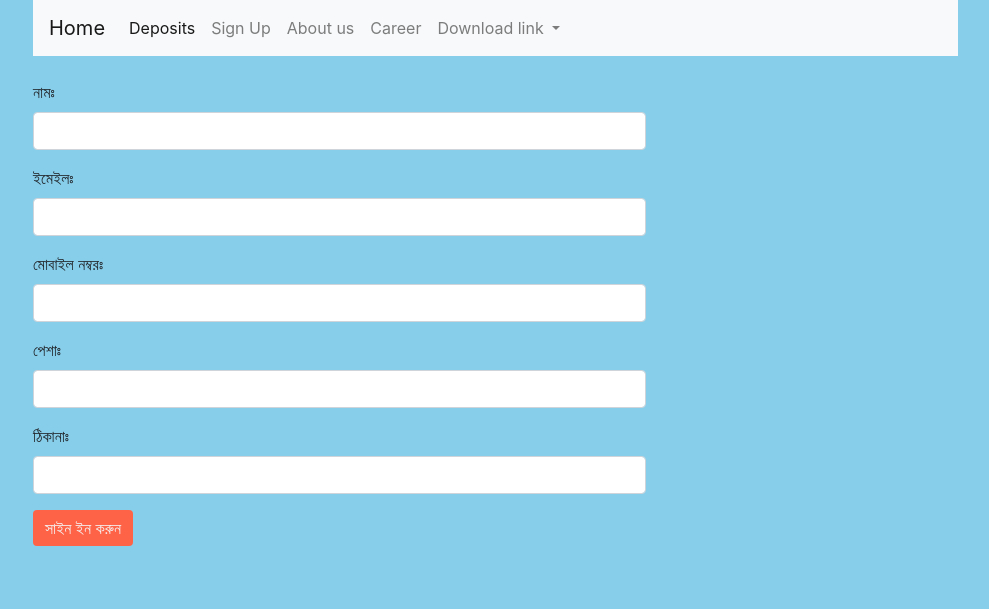
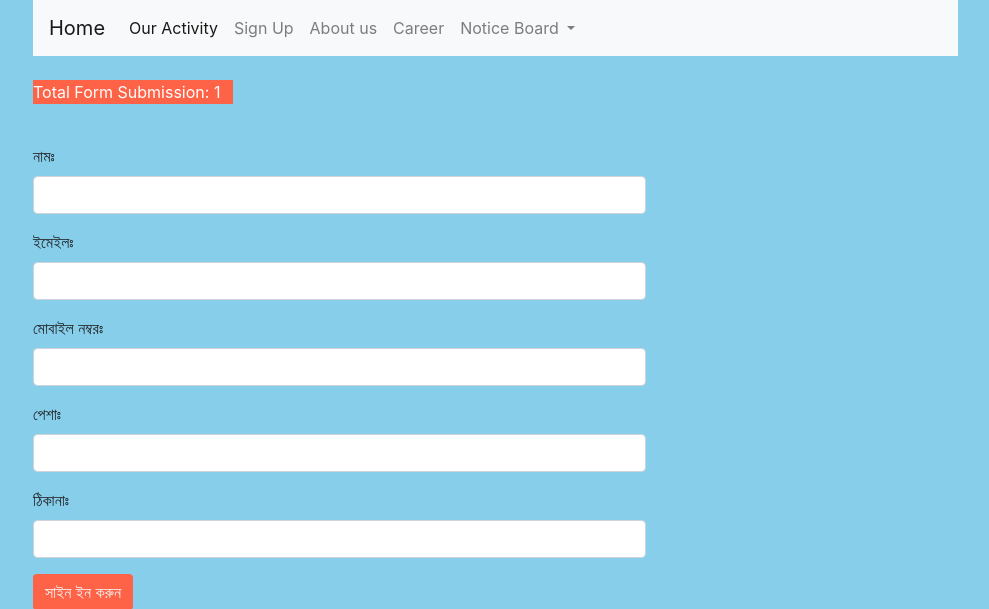
Before and after one commit to mimsha7/webfortest, a Django app: page /contact/ in a window 1280 px wide. Shown: the top 609 px of the page, without its empty margins (237-1226 px from the left). Run offline with Django 3.2, Linux system fonts and the light colour scheme; data comes from the database, SQL or seed files in the repository.

Commit message:
again update

```diff
--- a/webpages/models.py
+++ b/webpages/models.py
@@ -1,9 +1,16 @@
 from django.db import models
 
 # Create your models here.
+
 class Contact(models.Model):
+
      name = models.CharField(max_length=155, null=True)
      email = models.EmailField()
      address = models.CharField(max_length=254)
      city = models.CharField(max_length=150)
+     views = models.IntegerField(default=0)
      zipcode = models.CharField(max_length=15)
+
+
+     def __str__(self):
+          return self.name
--- a/webpages/templates/contact.html
+++ b/webpages/templates/contact.html
@@ -1,29 +1,31 @@
 {% extends 'layout.html' %}
+{% load static %}
 
 {% block content %}
 
+
 <nav class="navbar navbar-expand-lg navbar-light bg-light">
-  <a class="navbar-brand" href="home">Home</a>
+  <a class="navbar-brand" href=" ">Home</a>
   <button class="navbar-toggler" type="button" data-toggle="collapse" data-target="#navbarNavDropdown" aria-controls="navbarNavDropdown" aria-expanded="false" aria-label="Toggle navigation">
     <span class="navbar-toggler-icon"></span>
   </button>
     <div class="collapse navbar-collapse" id="navbarNavDropdown">
     <ul class="navbar-nav">
       <li class="nav-item active">
-        <a class="nav-link" href="#">Deposits <span class="sr-only">(current)</span></a>
+        <a class="nav-link" href="#">Our Activity <span class="sr-only">(current)</span></a>
       </li>
       <li class="nav-item">
         <a class="nav-link" href="contact/">Sign Up</a>
       </li>
       <li class="nav-item">
-        <a class="nav-link" href="#">About us</a>
+        <a class="nav-link" href="about/">About us</a>
       </li>
       <li class="nav-item">
         <a class="nav-link" href="#">Career</a>
       </li>
       <li class="nav-item dropdown">
         <a class="nav-link dropdown-toggle" href="#" id="navbarDropdownMenuLink" role="button" data-toggle="dropdown" aria-haspopup="true" aria-expanded="false">
-          Download link
+          Notice Board
         </a>
         <div class="dropdown-menu" aria-labelledby="navbarDropdownMenuLink">
           <a class="dropdown-item" href="about.html">Action</a>
@@ -34,6 +36,14 @@
     </ul>
   </div>
 </nav>
+
+<block>
+<div class="row d-block col-md-8">
+  <br>
+  <p style="color: white; background-color: tomato; width: 200px;">Total Form Submission: <span>{{post.views}}</span></p>
+
+</div>
+</block>
 
     <form method="POST" action="/contact/">
       <br>
--- a/webpages/urls.py
+++ b/webpages/urls.py
@@ -1,9 +1,9 @@
 from django.urls import path
-from webpages.views import home, contact, about,member,group
+from webpages.views import home, contact, about, member, group
 from . import views
 
 urlpatterns = [
-    path('home', home),
+    path('', home),
     path('members/', group, name="group"),
     path('member/<int:id>', member, name="member"),
     path('contact/', contact),
--- a/webpages/views.py
+++ b/webpages/views.py
@@ -1,12 +1,18 @@
 from django.shortcuts import render
 from django.http import HttpResponse
 from webpages.models import Contact
-from django.contrib.auth.models import User
 
 # Create your views here.
 def home(request):
+
     return render(request, 'index.html', {'title':'Home Page Title'})
+
+
 def contact(request):
+    post = Contact.objects.all().first()
+    post.views = post.views + 1
+    post.save()
+
     if (request.GET.get('method') == 'delete' and request.GET.get('id')):
      rec = Contact.objects.filter(id=request.GET.get('id'))
      rec.delete()
@@ -36,7 +42,8 @@ def contact(request):
         data.save()
 
     cnt = Contact.objects.all()
-    return render(request, 'contact.html', {'title':'Sign Up Page', 'rows' : cnt})
+
+    return render(request, 'contact.html', {'title':'Sign Up Page', 'rows' : cnt, 'post' : post})
 
 
 
@@ -48,4 +55,4 @@ def about(request):
 def member(request, id):
     return HttpResponse("<h1> Group Member ID: {}" .format(id))
 def group(request):
-    return HttpResponse("<h1> Group Members List </h1>")
+    return HttpResponse("<h1> Support Members List </h1>")
```
Also changed, not shown: webpages/templates/index.html (+4 -4 lines), webpages/migrations/0003_contact_views.py (added), 12 other files.
